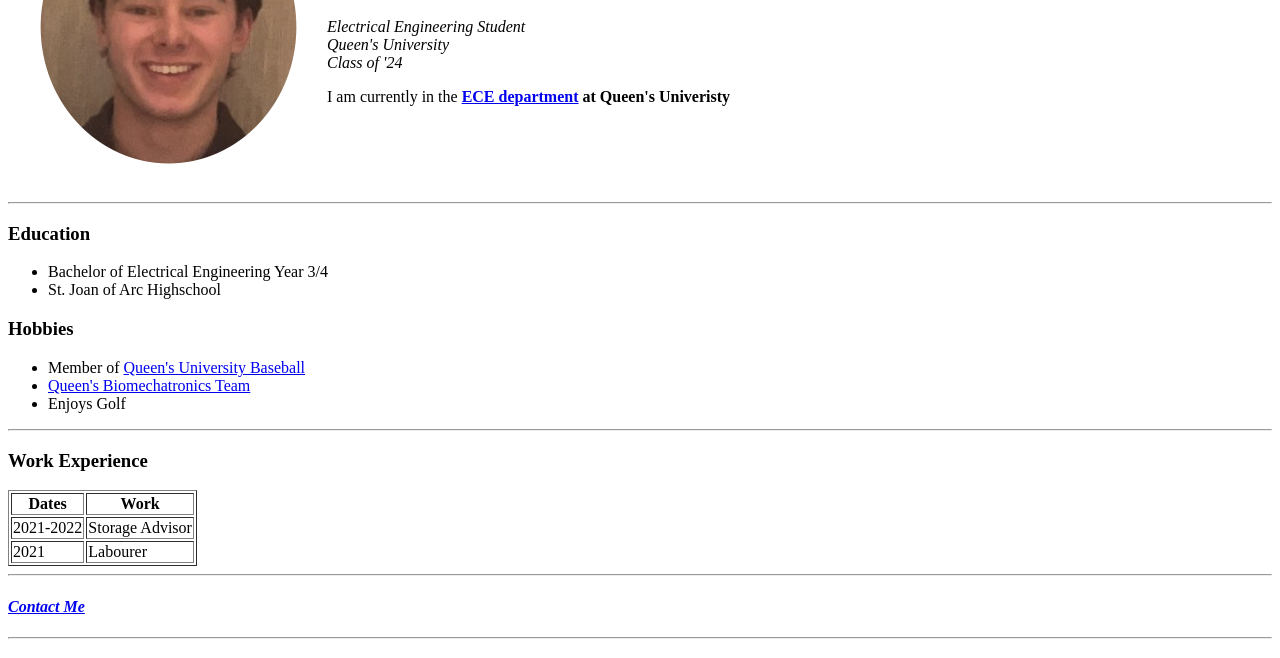
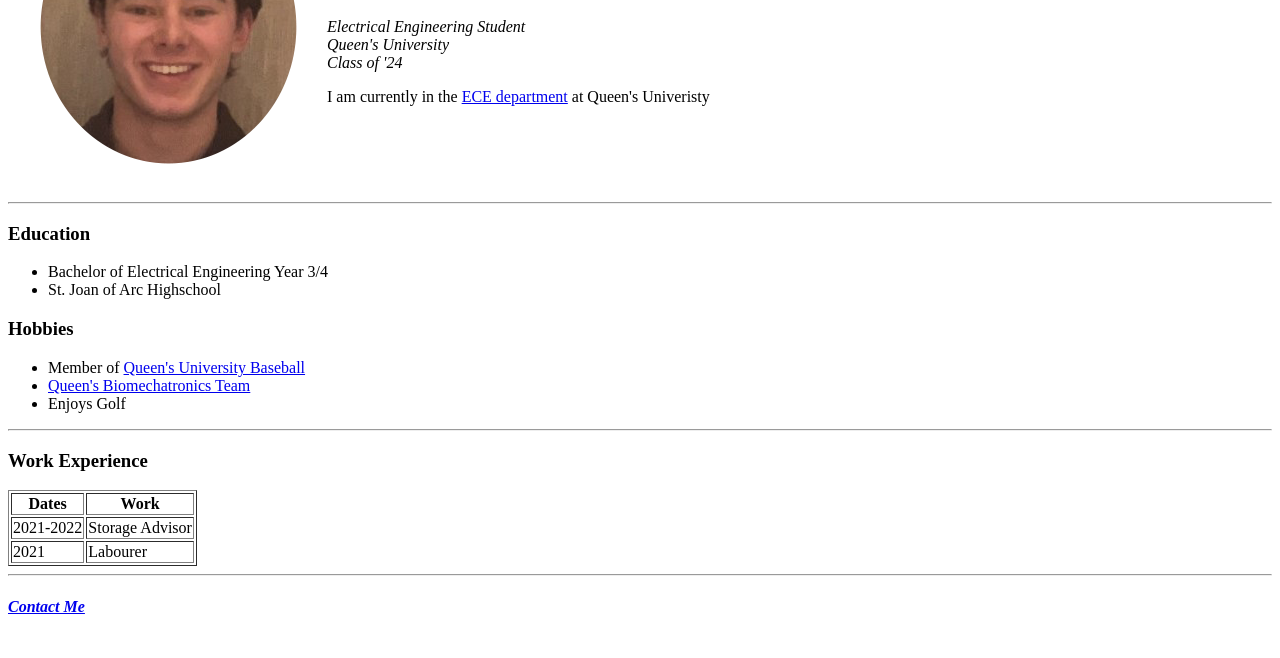
Before and after one commit to DylanCampese/cv, a plain HTML site: page index.html in a window 1280 px wide. Shown: the part 142-800 px from the top of the page. Drawn offline with Linux system fonts and the light colour scheme.

Commit message:
Add files via upload

```diff
--- a/index.html
+++ b/index.html
@@ -3,6 +3,8 @@
   <head>
     <meta charset="utf-8">
     <title>Dylan's Personal Site</title>
+    <link rel="stylesheet" href="css/styles.css">
+
   </head>
   <body>
     <table cellspacing="20">
@@ -15,7 +17,7 @@
           <br>
           <em>Class of '24</em>
         </p>
-        <p>I am currently in the <strong><a href="https://www.ece.queensu.ca/">ECE department</a><stong/> at Queen's Univeristy</p></td>
+        <p>I am currently in the <a href="https://www.ece.queensu.ca/">ECE department</a> at Queen's Univeristy</p></td>
       </tr>
     </table>
 
@@ -61,7 +63,7 @@
     <!-- Break for contact information link -->
     <hr>
     <h4><em><strong><a href="Contact.html">Contact Me</a></strong></em></h4>
-    <hr>
+
 
 
   </body>
```
Also changed, not shown: Contact.html (+5 -2 lines).
